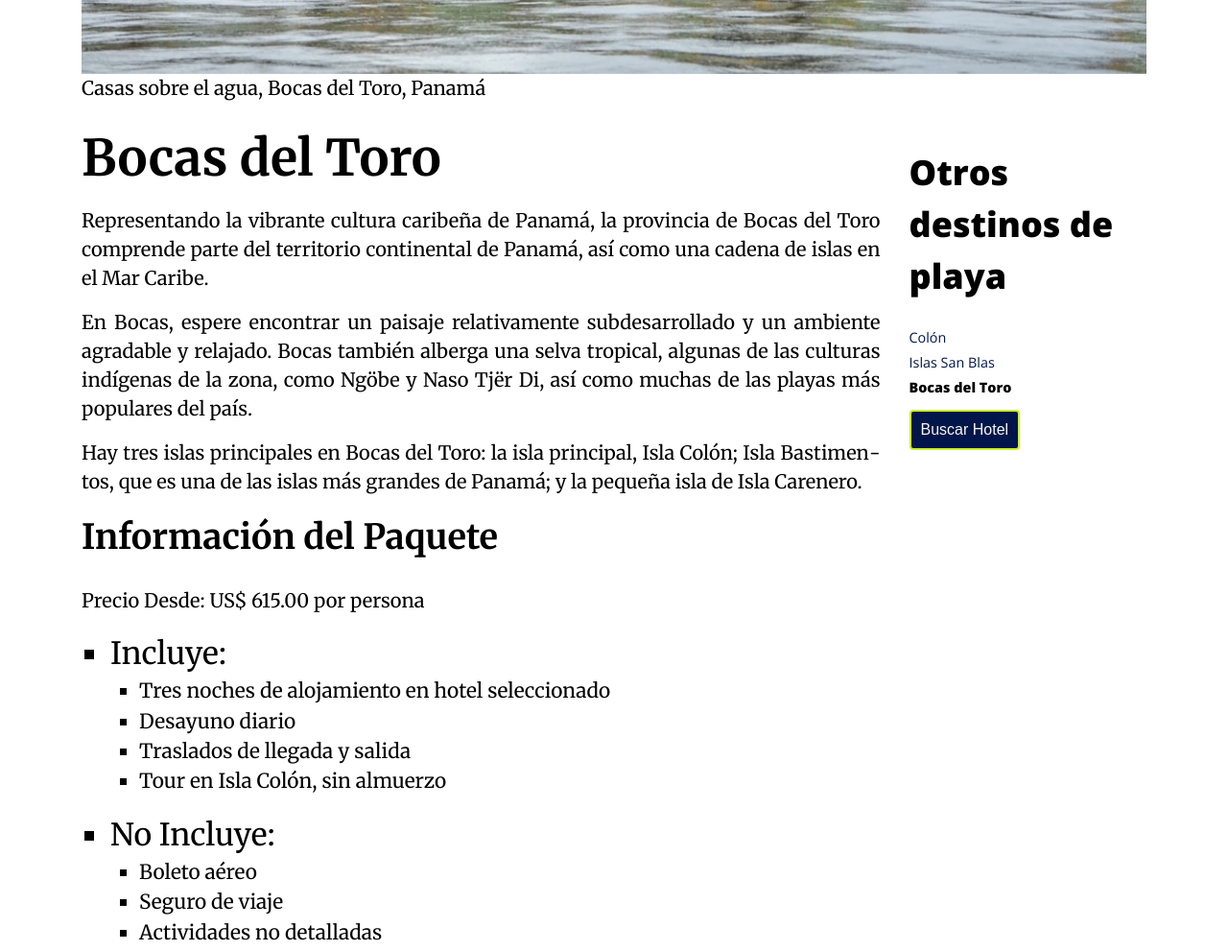
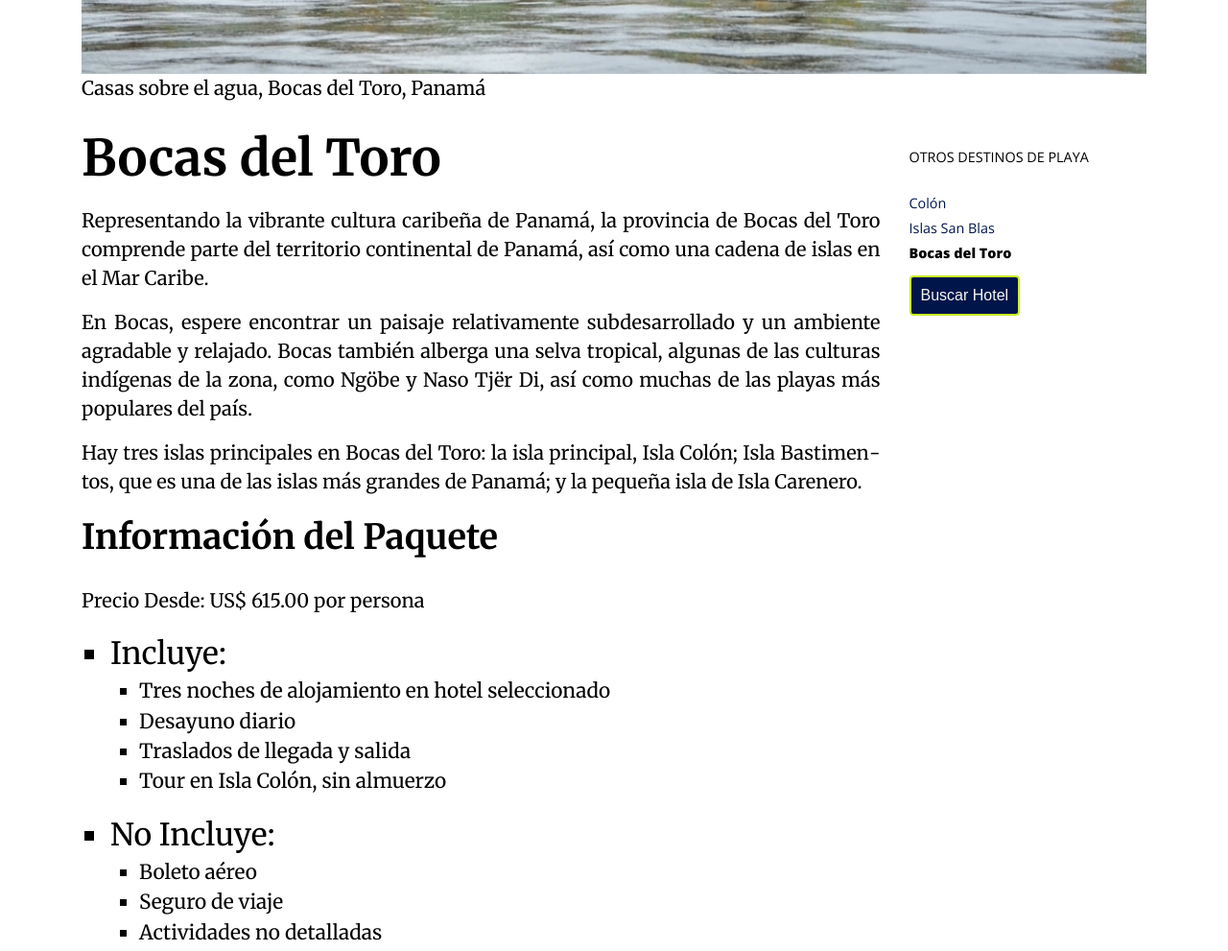
Before and after one commit to abeitia/pec1-project, a website built with Parcel: page detalle1.html in a window 1280 px wide. Shown: the part 760-1751 px from the top of the page at 96% size. Built offline with nearby package versions, Linux system fonts and the light colour scheme.

Commit message:
CSS modified again

```diff
--- a/css/estilos.css
+++ b/css/estilos.css
@@ -661,6 +661,7 @@ Página de detalle
 nav.menu-interior {
     font-family: 'Open Sans', sans-serif;
     padding-top: 30px;
+    padding-bottom: 30px;
 }
 
 nav.menu-interior ul {
@@ -674,7 +675,7 @@ nav.menu-interior ul li {
     line-height: 1.8;
 }
 
-nav.menu-interior h2x`x` {
+nav.menu-interior h2 {
     font-size: 0.9rem;
     font-weight: 400;
     text-transform: uppercase;
@@ -890,7 +891,7 @@ ul.lista li li {
     }
 }
 
-@media (min-width: 1200px) {
+@media (min-width:  1200px) {
     .grid-container-category {
         display: grid;
         grid-template-columns: 1fr 1fr 1fr;
```
